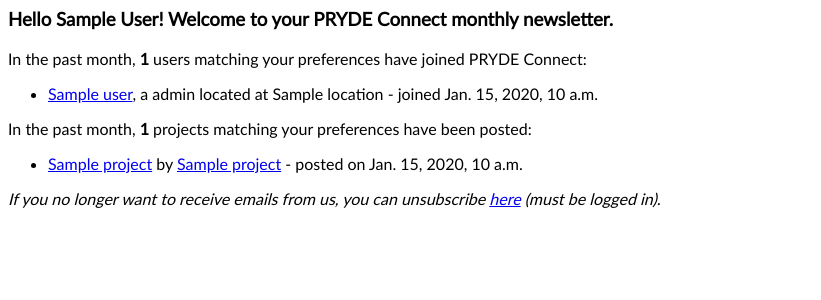
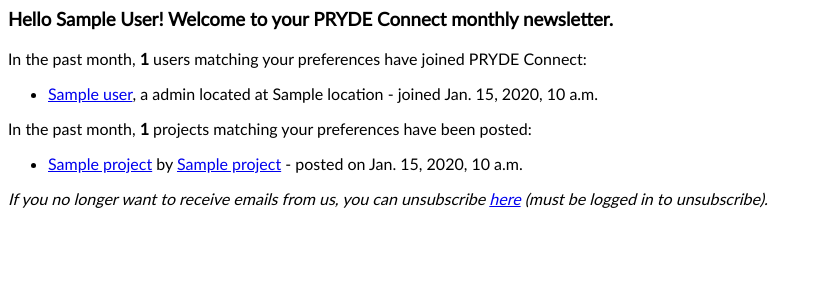
Before and after one commit to gnaww/pryde-connect, a Django app: template backend/pryde_backend/templates/newsletter.html in a window 1280 px wide. Shown: the top 300 px of the page, without its empty margins (0-821 px from the left). Run offline with Django 3.2, Linux system fonts and the light colour scheme; the template is opened without the code that fills it: most values are stand-ins (such as "Sample title", 1, 10 or a date in 2020).

Commit message:
edited unsubscribe message

```diff
--- a/backend/pryde_backend/templates/newsletter.html
+++ b/backend/pryde_backend/templates/newsletter.html
@@ -44,6 +44,6 @@
         <p>In the past month no projects matching your preferences have been posted.</p>
     {% endif %}
 
-    <p><i>If you no longer want to receive emails from us, you can unsubscribe <a href="http://localhost:3000/preferences">here</a> (must be logged in).</i></p>
+    <p><i>If you no longer want to receive emails from us, you can unsubscribe <a href="http://localhost:3000/preferences">here</a> (must be logged in to unsubscribe).</i></p>
     </body>
 </html>
--- a/backend/pryde_backend/templates/newsletter.txt
+++ b/backend/pryde_backend/templates/newsletter.txt
@@ -17,4 +17,4 @@ In the past month, {{ content.projects|length }} projects matching your preferen
 In the past month no projects matching your preferences have been posted.
 {% endif %}
 
-If you no longer want to receive emails from us, you can unsubscribe at http://localhost:3000/preferences (must be logged in).
+If you no longer want to receive emails from us, you can unsubscribe at http://localhost:3000/preferences (must be logged in to unsubscribe).
```
